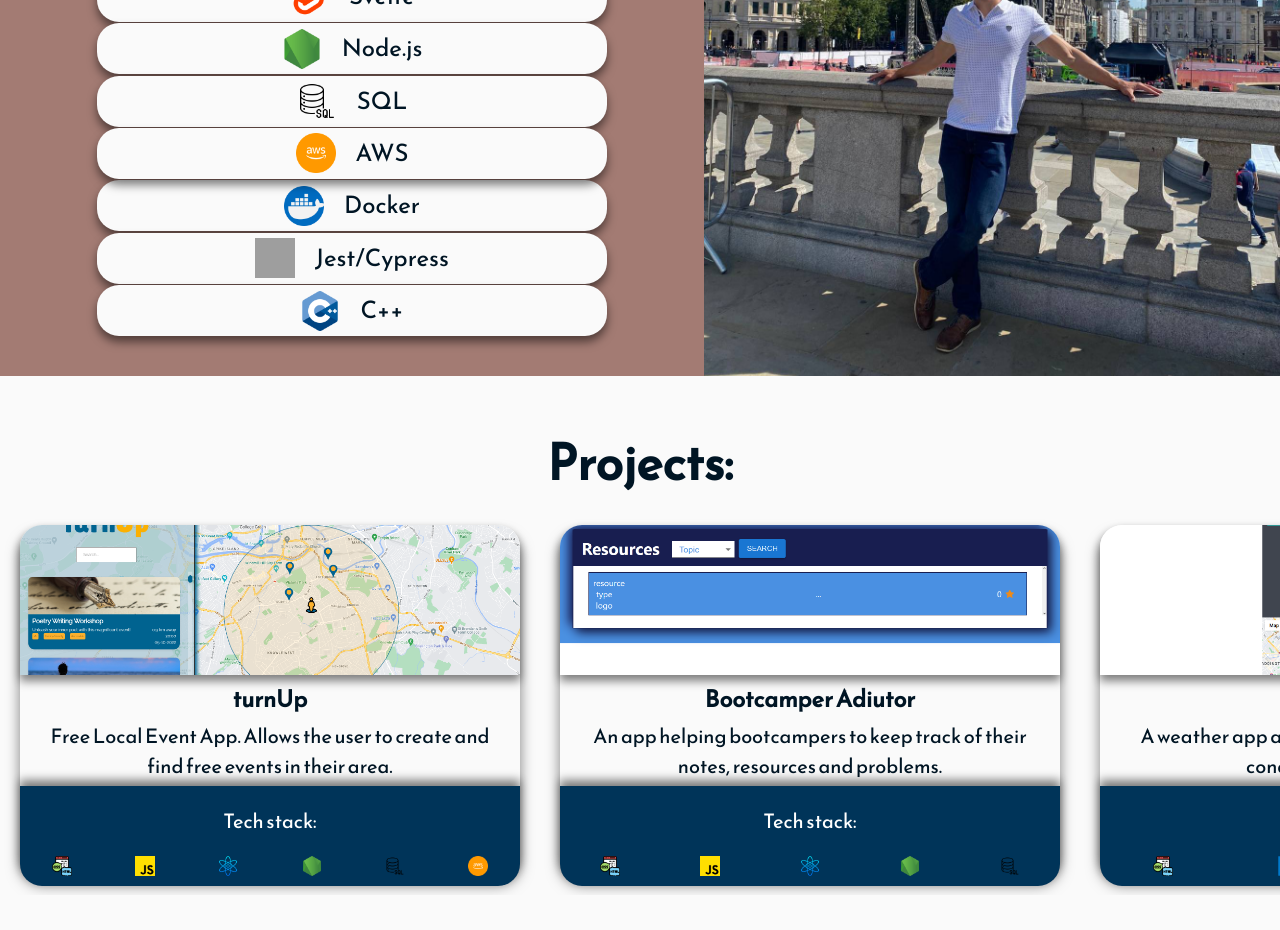
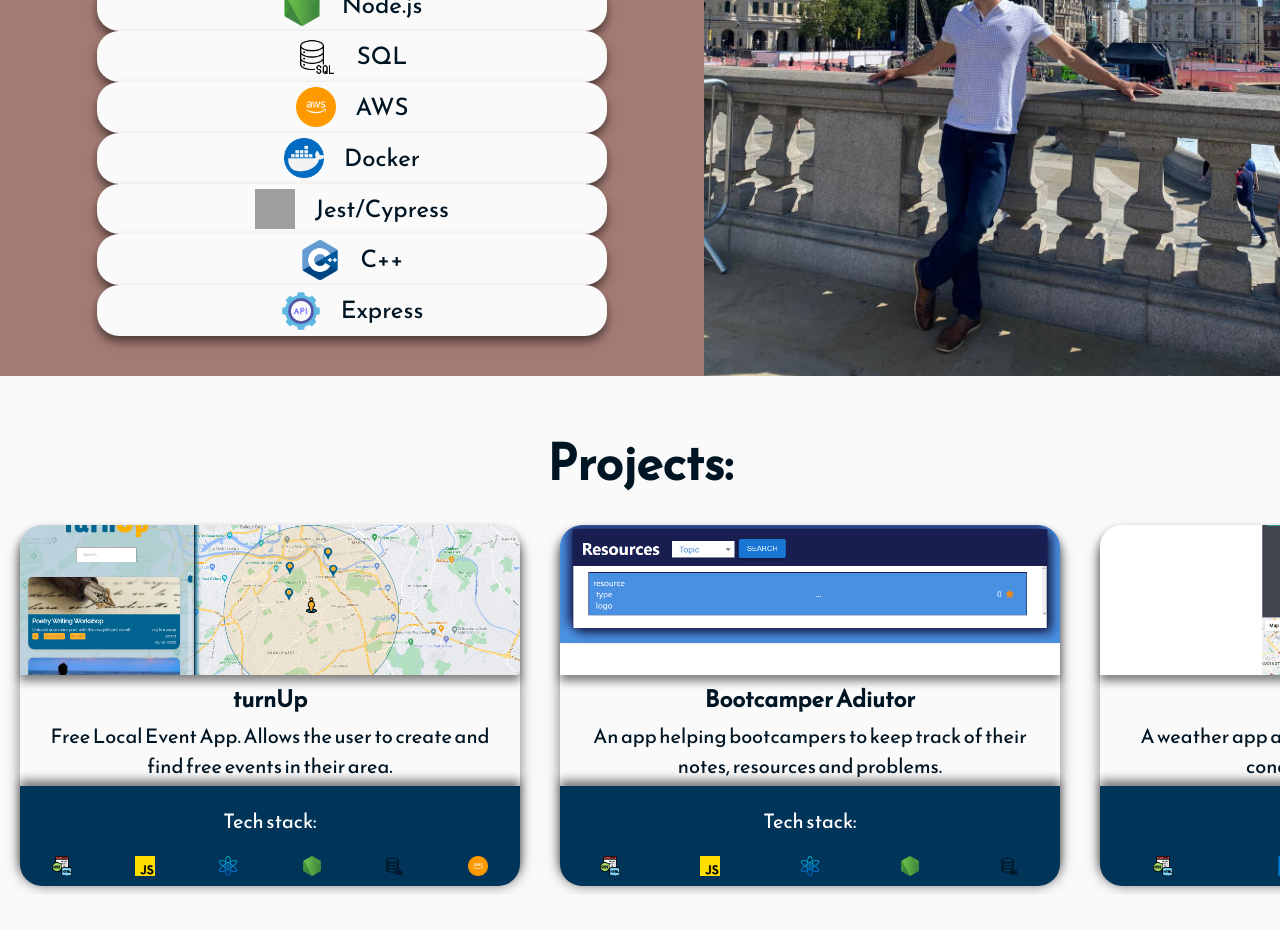
Before and after one commit to MightyKielsa/my_professional_page, a SvelteKit app: page / in a window 1280 px wide. Shown: the part 1260-2190 px from the top of the page. Built offline with nearby package versions, Linux system fonts and the light colour scheme; grey boxes are pictures that could not be loaded.

Commit message:
fixed icons

```diff
--- a/src/data/skillsArr.js
+++ b/src/data/skillsArr.js
@@ -135,7 +135,7 @@ const skillsArr = [
 		skillName: 'Jest/Cypress',
 		skillImg: '/testing.png',
 		skillAlt: 'testing icon',
-		skillId: 9,
+		skillId: 10,
 		info: 'I was introduced to the idea of Test Driven Development during my time at SoC bootcamp. They also made me familiar with libraries like Jest and Cypress which I later used in several projects.',
 		projectsArr: [
 			{
@@ -152,7 +152,7 @@ const skillsArr = [
 		skillName: 'C++',
 		skillImg: '/cpp.png',
 		skillAlt: 'C plus plus icon',
-		skillId: 9,
+		skillId: 11,
 		info: "As a way of deepening my knowledge of programming I decided to learn a lower level, compiled and statically typed language. I chose C++ beacause of its versitality and I'm not dissapointed.",
 		projectsArr: [
 			{
@@ -160,6 +160,23 @@ const skillsArr = [
 				projectUrl: '#'
 			}
 		]
+	},
+	{
+		skillName: 'Express',
+		skillImg: '/express.png',
+		skillAlt: 'Express.js icon',
+		skillId: 12,
+		info: 'The fullstack web developer bootcamp I completed introduced me to the express.js framework and the concept of REST API which I later used in multiple projects.',
+		projectsArr: [
+			{
+				projectName: 'turnUp',
+				projectUrl: 'https://github.com/MightyKielsa/turnUp_front-end'
+			},
+			{
+				projectName: 'Bootcamp Adiutor',
+				projectUrl: 'https://github.com/MightyKielsa/bootcamp_adiutor_front_end'
+			}
+		]
 	}
 ];
 
--- a/src/lib/Skill.svelte
+++ b/src/lib/Skill.svelte
@@ -96,6 +96,34 @@
 		bottom: 80px;
 		margin: 0 auto;
 	}
+	#skill-9 {
+		position: absolute;
+		left: 0;
+		right: 700px;
+		top: 50px;
+		margin: 0 auto;
+	}
+	#skill-10 {
+		position: absolute;
+		left: 700px;
+		right: 0;
+		top: 50px;
+		margin: 0 auto;
+	}
+	#skill-11 {
+		position: absolute;
+		left: 700px;
+		right: 0;
+		bottom: 50px;
+		margin: 0 auto;
+	}
+	#skill-12 {
+		position: absolute;
+		left: 0;
+		right: 700px;
+		bottom: 50px;
+		margin: 0 auto;
+	}
 
 	.main-skill-div:hover {
 		transform: scale(1.05);
@@ -111,7 +139,11 @@
 		#skill-5,
 		#skill-6,
 		#skill-7,
-		#skill-8 {
+		#skill-8,
+		#skill-9,
+		#skill-10,
+		#skill-11,
+		#skill-12 {
 			position: relative;
 			top: auto;
 			bottom: auto;
```
Also changed, not shown: static/express.png (added).
